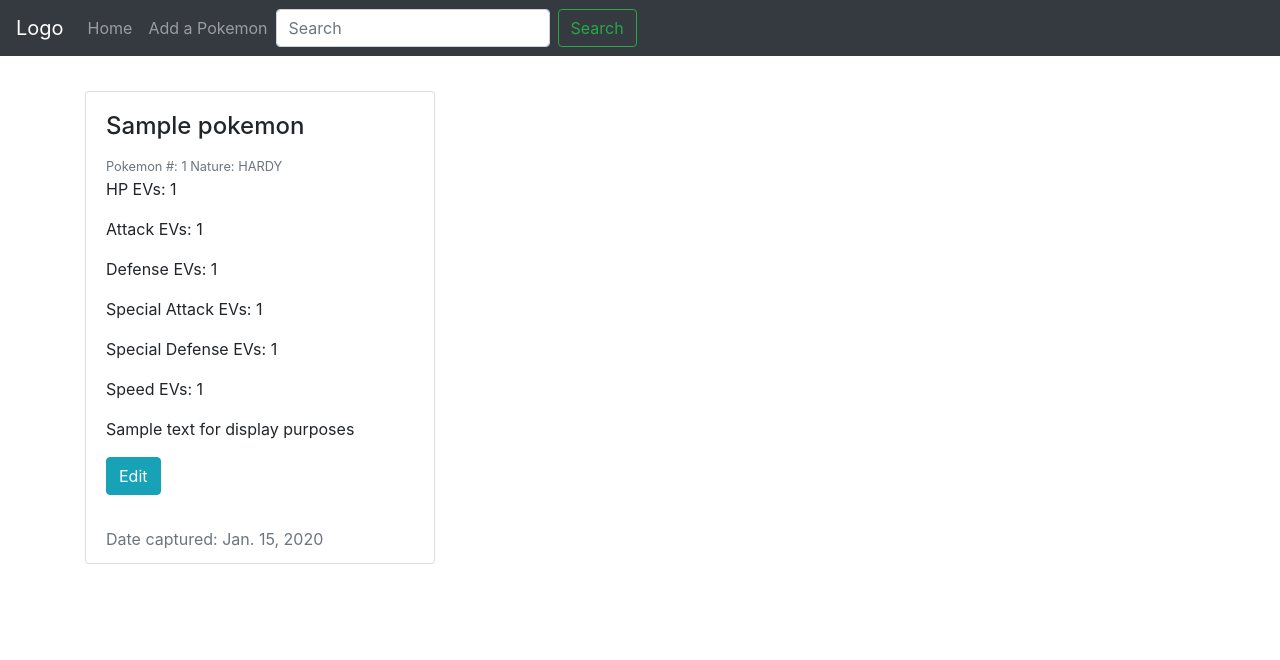
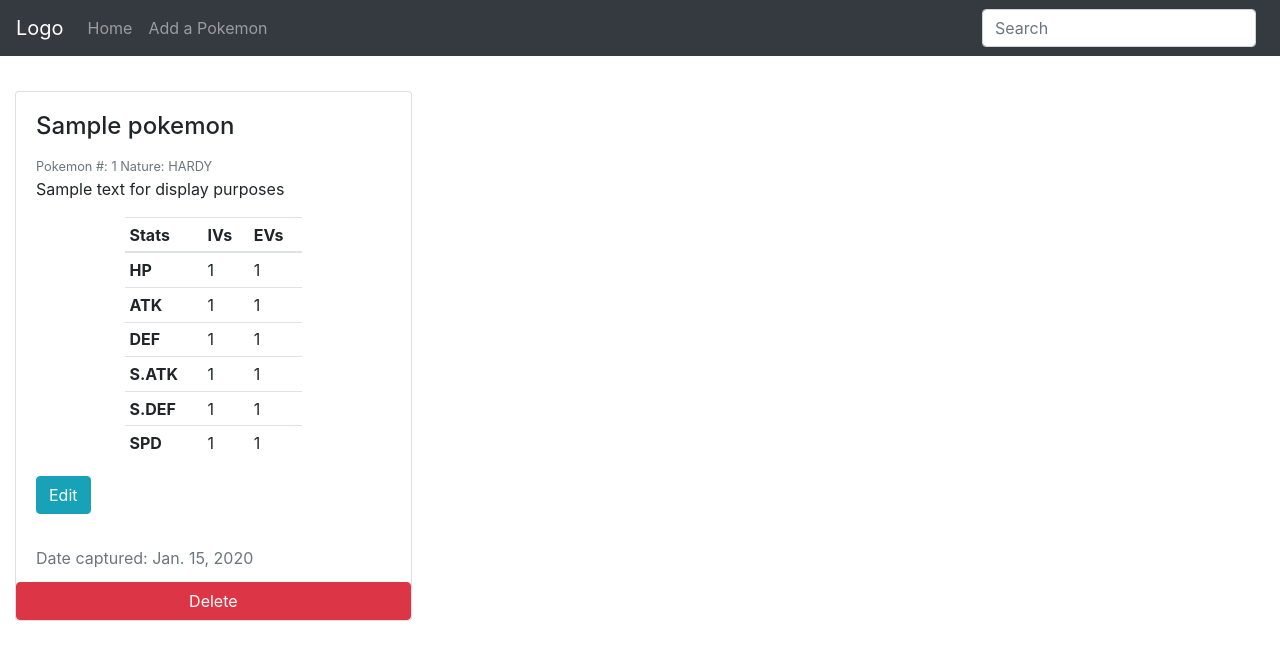
Before and after one commit to jonathonchenvert/PokeBuddy, a Django app: page / in a window 1280 px wide. Shown: the top 660 px of the page. Run offline with Django 3.2, Linux system fonts and the light colour scheme; tables that the repository leaves empty hold one stand-in row (values such as "Sample post"); some libraries are stand-ins or nearby versions.

Commit message:
Created the 'Add Pokemon' form, verified that the form works

```diff
--- a/PokeTraining/models.py
+++ b/PokeTraining/models.py
@@ -109,7 +109,8 @@ class Pokemon(models.Model):
                                   default='NORMAL')
     pkmn_type2 = models.CharField(max_length=40,
                                   choices=ALL_TYPES,
-                                  blank=True)
+                                  blank=True,
+                                  null=True)
     pkmn_gender = models.CharField(max_length=11,
                                    choices=GENDERS,
                                    default='G')
@@ -119,7 +120,7 @@ class Pokemon(models.Model):
     original_generation = models.CharField(max_length=40,
                                            choices=ALL_GENERATIONS,
                                            default='7')
-    held_item = models.CharField(max_length=40, blank=True)
+    held_item = models.CharField(max_length=40, blank=True, null=True)
     ability = models.CharField(max_length=40)
     nature = models.CharField(max_length=40,
                               choices=ALL_NATURES,
--- a/PokeTraining/templates/PokeTraining/index.html
+++ b/PokeTraining/templates/PokeTraining/index.html
@@ -1,8 +1,12 @@
 {% extends "base.html" %}
 
-{% block title %}PokeBuddy{% endblock %}
+{% block title %}Home | PokeBuddy{% endblock %}
 
 {% block pokemoncontent %}
+    <div class="box">
+        <div class="container-fluid" style="margin-top: 75px">
+     	    <div class="row">
+
             {% if all_pokemon_list %}
                 {% for pokemon in all_pokemon_list %}
                     <div class="col-lg-4 col-md-4 col-sm-4 col-xs-12 py-3">
@@ -13,39 +17,65 @@
                                     <i class="far text-info"></i>Pokemon #: {{ pokemon.pkmn_number }}
                                     <i class="fas text-info"></i>Nature: {{ pokemon.nature }}
                                 </small>
-                <!--TODO: Geez, optimize the display of their stats somehow...-->
-                    {% if pokemon.stats.ev_hp != 0 %}
-                        <p class="card-text">HP EVs: {{ pokemon.stats.ev_hp }}</p>
-                    {% endif %}
-                    {% if pokemon.stats.ev_atk != 0 %}
-                        <p class="card-text">Attack EVs: {{ pokemon.stats.ev_atk|default_if_none:"" }}</p>
-                    {% endif %}
-                    {% if pokemon.stats.ev_def != 0 %}
-                        <p class="card-text">Defense EVs: {{ pokemon.stats.ev_def }}</p>
-                    {% endif %}
-                    {% if pokemon.stats.ev_satk != 0 %}
-                        <p class="card-text">Special Attack EVs: {{ pokemon.stats.ev_satk }}</p>
-                    {% endif %}
-                    {% if pokemon.stats.ev_sdef != 0 %}
-                        <p class="card-text">Special Defense EVs: {{ pokemon.stats.ev_sdef }}</p>
-                    {% endif %}
-                    {% if pokemon.stats.ev_spd != 0 %}
-                        <p class="card-text">Speed EVs: {{ pokemon.stats.ev_spd }}</p>
-                    {% endif %}
 
                                 <p class="card-text">Sample text for display purposes</p>
+                                <table class="table table-sm table-hover mx-auto w-50">
+                                    <thead>
+                                    <tr>
+                                        <th scope="col">Stats</th>
+                                        <th scope="col">IVs</th>
+                                        <th scope="col">EVs</th>
+                                    </tr>
+                                    </thead>
+                                    <tbody>
+                                    <tr>
+                                        <th scope="row">HP</th>
+                                        <td>{{ pokemon.stats.iv_hp }}</td>
+                                        <td>{{ pokemon.stats.ev_hp }}</td>
+                                    </tr>
+                                    <tr>
+                                        <th scope="row">ATK</th>
+                                        <td>{{ pokemon.stats.iv_atk }}</td>
+                                        <td>{{ pokemon.stats.ev_atk }}</td>
+                                    </tr>
+                                    <tr>
+                                        <th scope="row">DEF</th>
+                                        <td>{{ pokemon.stats.iv_def }}</td>
+                                        <td>{{ pokemon.stats.ev_def }}</td>
+                                    </tr>
+                                    <tr>
+                                        <th scope="row">S.ATK</th>
+                                        <td>{{ pokemon.stats.iv_satk }}</td>
+                                        <td>{{ pokemon.stats.ev_satk }}</td>
+                                    </tr>
+                                    <tr>
+                                        <th scope="row">S.DEF</th>
+                                        <td>{{ pokemon.stats.iv_sdef }}</td>
+                                        <td>{{ pokemon.stats.ev_sdef }}</td>
+                                    </tr>
+                                    <tr>
+                                        <th scope="row">SPD</th>
+                                        <td>{{ pokemon.stats.iv_spd }}</td>
+                                        <td>{{ pokemon.stats.ev_spd }}</td>
+                                    </tr>
+                                    </tbody>
+
+                                </table>
                                 <a href="#" class="btn btn-info">Edit</a>
                             </div>
 
                             <div class="card-footer text-muted d-flex justify-content-between bg-transparent border-top-0">
-                    <div class="views">Date captured: {{ pokemon.captured_date }}
-                    </div>
-                </div>
-            </div>
-        </div>
+                                <div class="views">Date captured: {{ pokemon.captured_date }}</div>
+                            </div> <!--/card-footer-->
+                            <a href="#" class="btn btn-danger btn-xs">Delete</a>
+                        </div> <!--/card-->
+                    </div> <!--/col-->
                 {% endfor %}
                 {% else %}
     <p>No Pokemon are listed at the moment.</p>
 
 {% endif %}
+            </div> <!--/row-->
+        </div> <!--/container-fluid-->
+    </div> <!--/box-->
 {% endblock %}
--- a/PokeTraining/templates/base.html
+++ b/PokeTraining/templates/base.html
@@ -20,29 +20,24 @@
 
         <ul class="navbar-nav">
             <li class="nav-item">
-                <a class="nav-link" href="/">Home</a>
+                <a class="nav-link" href="{% url 'PokeTraining:index' %}">Home</a>
             </li>
             <li class="nav-item">
-                <a class="nav-link" href="#">Add a Pokemon</a>
+                <a class="nav-link" href="{% url 'PokeTraining:new_pokemon' %}">Add a Pokemon</a>
             </li>
         </ul>
-        <ul class="nav navbar-nav navbar-right">
-            <form class="form-inline">
-                <input class="form-control mr-sm-2" type="search" placeholder="Search" aria-label="Search">
-                <button class="btn btn-outline-success my-2 my-sm-0" type="submit">Search</button>
-            </form>
+        <ul class="navbar-nav ml-auto">
+            <li class="nav-item">
+                <div class="topnav-right">
+                    <form class="form-inline">
+                        <input class="form-control mr-sm-2" type="search" placeholder="Search" aria-label="Search">
+                    </form>
+                </div>
+            </li>
         </ul>
-
     </nav>
 
     {% load static %}
-
-    <div class="box">
-        <div class="container" style="margin-top:75px">
-     	    <div class="row">
-                    {% block pokemoncontent %}{% endblock %}
-            </div>
-        </div>
-    </div>
+    {% block pokemoncontent %}{% endblock %}
 </body>
 </html>
--- a/PokeTraining/urls.py
+++ b/PokeTraining/urls.py
@@ -6,4 +6,5 @@ app_name = 'PokeTraining'
 
 urlpatterns = [
     path('', views.index, name='index'),
+    path('add/', views.new_pokemon, name='new_pokemon'),
 ]
--- a/PokeTraining/views.py
+++ b/PokeTraining/views.py
@@ -1,6 +1,7 @@
-from django.shortcuts import render
+from django.shortcuts import render, redirect, reverse
 
 from .models import Pokemon
+from .forms import PokemonForm, StatsForm, AttacksForm, OriginalTrainerForm
 
 
 # Create your views here.
@@ -12,3 +13,51 @@ def index(request):
     }
 
     return render(request, template_name, context)
+
+
+def new_pokemon(request):
+    template_name = 'PokeTraining/new_pokemon.html'
+
+    pokemon_form = PokemonForm(request.POST or None)
+
+    if request.method == "POST" and pokemon_form.is_valid():
+        cd_pokemon = pokemon_form.cleaned_data
+        # stats_form = StatsForm(data=request.POST)
+        # attacks_form = AttacksForm(data=request.POST)
+        # ot_form = OriginalTrainerForm(data=request.POST)
+
+        if pokemon_form.is_valid():
+            pokemon_form.save()
+            # pokemon.stats = stats_form.save()
+            # pokemon.attacks = attacks_form.save()
+            # pokemon.ot = ot_form.save()
+
+            # stats = stats_form.save(commit=False)
+            # attacks = attacks_form.save(commit=False)
+            # ot = ot_form.save(commit=False)
+            #
+            # stats.stats = pokemon
+            # stats.save()
+            #
+            # attacks.attacks = pokemon
+            # attacks.save()
+            #
+            # ot.ot = pokemon
+            # ot.save()
+
+            return redirect('/')
+    else:
+        pokemon_form = PokemonForm()
+        # stats_form = StatsForm()
+        # attacks_form = AttacksForm()
+        # ot_form = OriginalTrainerForm()
+
+    context = {
+        'pokemon_form': pokemon_form,
+    }
+
+    # args['stats_form'] = stats_form
+    # args['attacks_form'] = attacks_form
+    # args['ot_form'] = ot_form
+
+    return render(request, template_name, context)
```
Also changed, not shown: PokeTraining/forms.py (added, +30 -0 lines), PokeTraining/templates/PokeTraining/new_pokemon.html (added, +15 -0 lines), PokeTraining/migrations/0004_auto_20190706_0820.py (added), PokeTraining/static/css/base.css (indentation only). Lines whose indentation alone changed are shown as unchanged.
